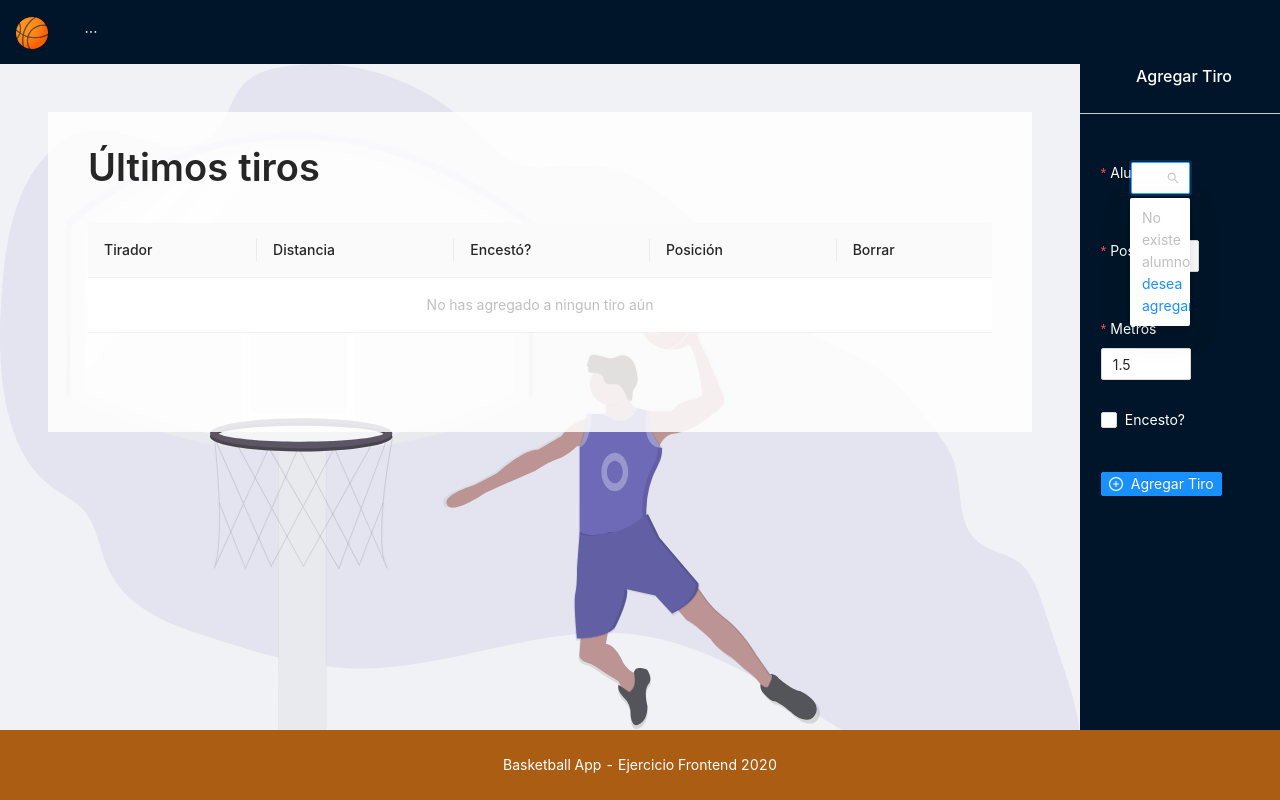
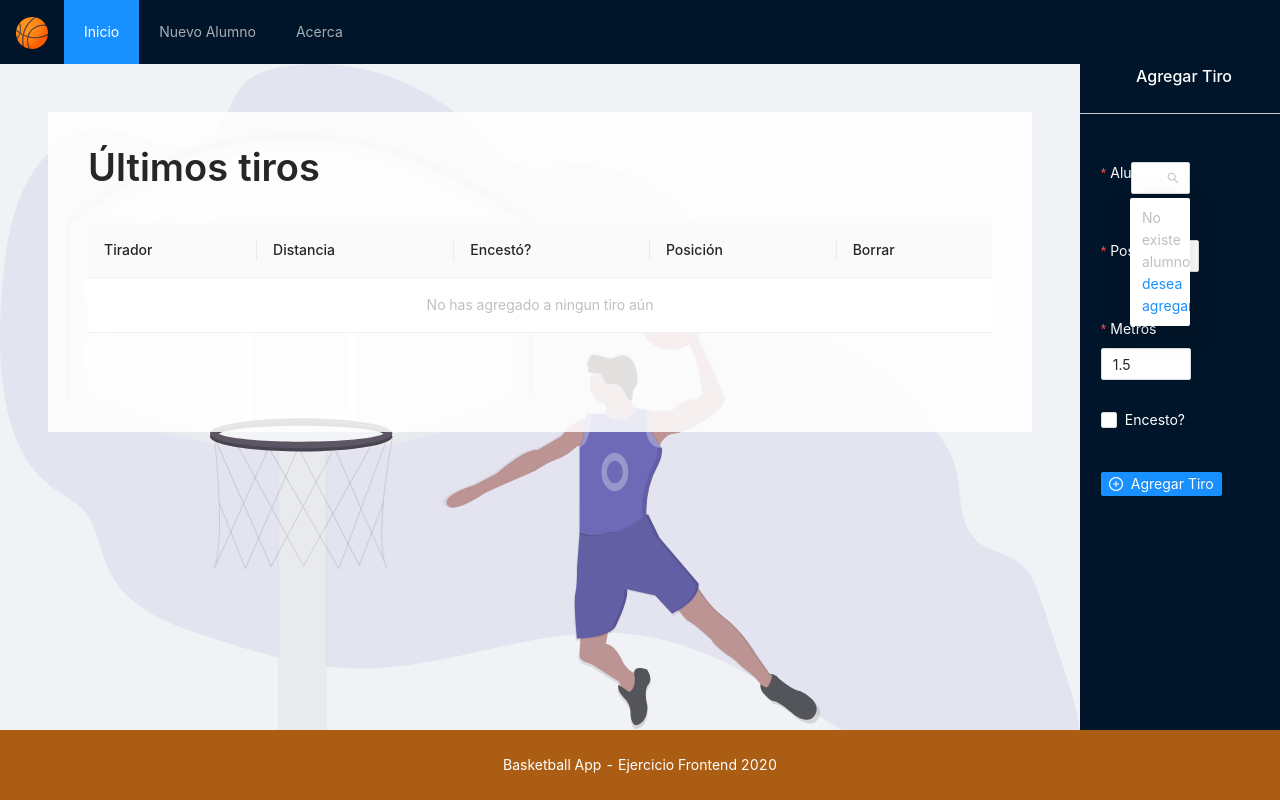
Before and after one commit to sunteago/basketball-app, a React (Create React App) app: page /#/ in a window 1280 px wide. Built offline with nearby package versions, Linux system fonts and the light colour scheme.

Commit message:
set focus to improve ux

```diff
--- a/src/components/AddShot/index.js
+++ b/src/components/AddShot/index.js
@@ -44,13 +44,15 @@ export default function AddShot() {
   useEffect(() => {
     let timerId;
     if (!isCollapsed) {
-      studentsSelectRef.current.focus();
+      if (students.length > 0) {
+        studentsSelectRef.current.focus();
+      }
       timerId = setTimeout(() => setDropdownOpen(true), 200);
     }
     return () => {
-      clearTimeout(timerId);
+      if (timerId) clearTimeout(timerId);
     };
-  }, [isCollapsed]);
+  }, [isCollapsed, students]);
 
   const onFinishHandler = (values) => {
     setShots((prevShots) => [
@@ -66,6 +68,7 @@ export default function AddShot() {
     ]);
     resetFields();
     history.push("/");
+    setTimeout(() => setDropdownOpen(true), 300);
   };
 
   const onClickAddStudent = () => {
--- a/src/components/AddStudent/index.js
+++ b/src/components/AddStudent/index.js
@@ -1,4 +1,4 @@
-import React, { useContext } from "react";
+import React, { useContext, useRef, useEffect } from "react";
 import { Form, Input, Button, Typography } from "antd";
 
 import classes from "./index.module.css";
@@ -22,6 +22,12 @@ export default function AddStudent() {
 
   const { setStudents } = useContext(StudentsContext);
 
+  const studentRef = useRef();
+
+  useEffect(() => {
+    studentRef.current.focus();
+  }, []);
+
   const onFinishHandler = (values) => {
     setStudents((prevStudents) => [
       ...prevStudents,
@@ -33,13 +39,14 @@ export default function AddStudent() {
       },
     ]);
     resetFields();
+    studentRef.current.focus();
   };
 
   const resetFields = () => form.resetFields();
 
   return (
     <>
-      <Title className={classes.Title}>Agregar Alumno</Title>
+      <Title className={classes.Title}>Nuevo Alumno</Title>
       <div className={classes.Container}>
         <Form
           className={classes.Form}
@@ -53,7 +60,7 @@ export default function AddStudent() {
             label="Alumno"
             rules={requiredRules("alumno")}
           >
-            <Input />
+            <Input ref={studentRef} />
           </Form.Item>
           <Form.Item
             className={classes.FormItem}
--- a/src/components/Dashboard/index.module.css
+++ b/src/components/Dashboard/index.module.css
@@ -8,5 +8,5 @@
 .DeleteIcon {
   cursor: pointer;
   color: #880101;
-  font-size: 1rem;
+  font-size: 2rem;
 }
--- a/src/components/layout/Navbar/index.js
+++ b/src/components/layout/Navbar/index.js
@@ -15,7 +15,7 @@ export default function Navbar() {
         <Link to="/">Inicio</Link>
       </Menu.Item>
       <Menu.Item key="2">
-        <Link to="/add-student">Agregar Alumno</Link>
+        <Link to="/add-student">Nuevo Alumno</Link>
       </Menu.Item>
       <Menu.Item key="3">
         <Link to="/about">Acerca</Link>
```
